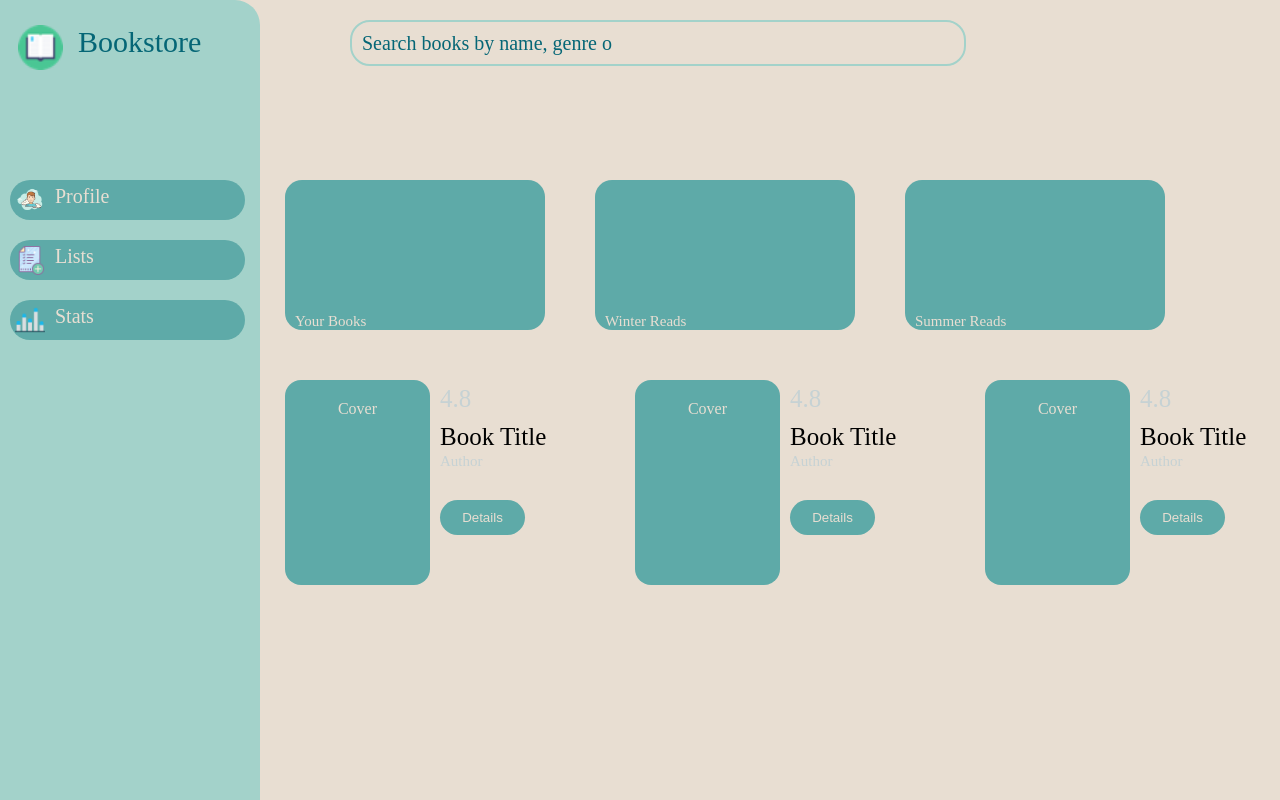
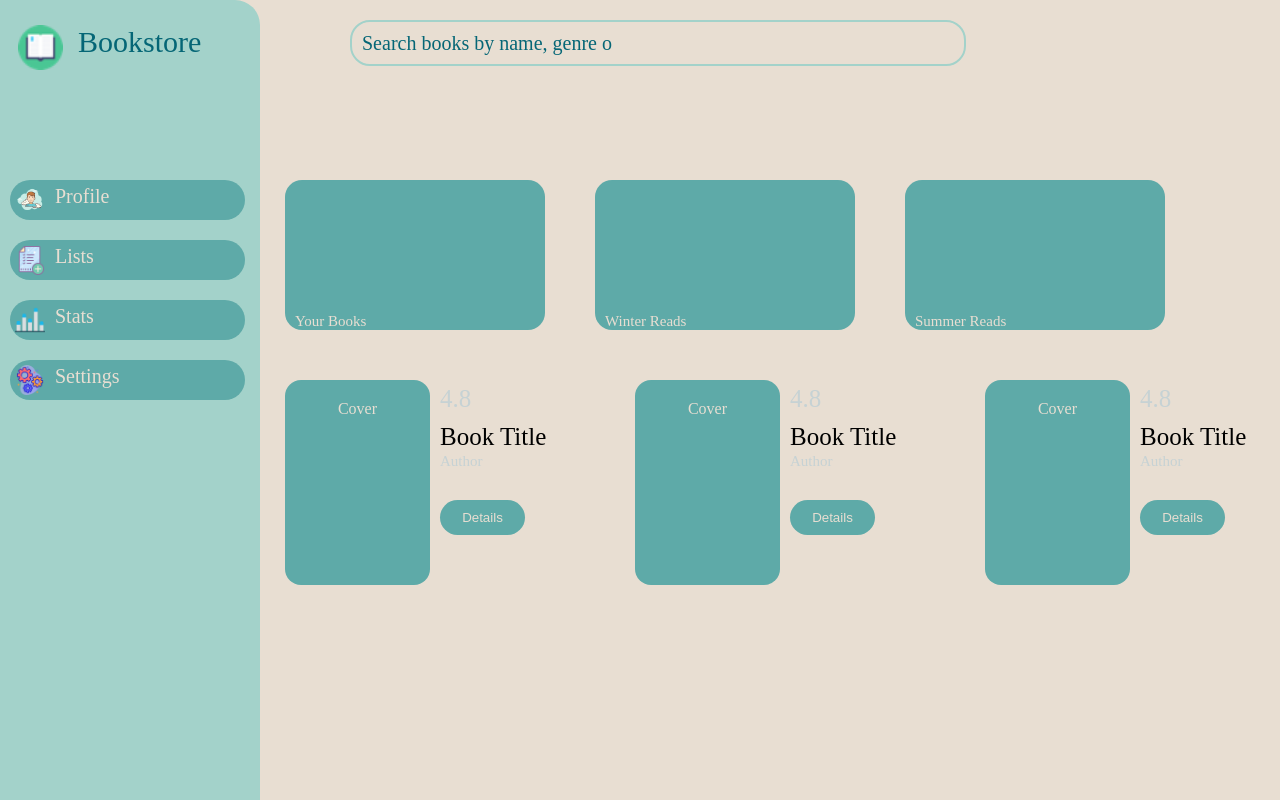
Before and after one commit to Nathan-Ballantyne/bookstore-v2, a React (Create React App) app: page / in a window 1280 px wide. Built offline with nearby package versions, Linux system fonts and the light colour scheme; a web font is replaced by a local one.

Commit message:
add setting nav item

```diff
--- a/src/components/Toolbar/NavItems/Navtems.js
+++ b/src/components/Toolbar/NavItems/Navtems.js
@@ -5,12 +5,14 @@ import bookIcon from '../../../assets/Icons/book-icon.png';
 import listIcon from '../../../assets/Icons/list-icon.png';
 import statsIcon from '../../../assets/Icons/stats-icon.png';
 import userIcon from '../../../assets/Icons/user-icon.png';
+import settingIcon from '../../../assets/Icons/setting-icon.png';
 
 const navItems = [
     { type: 'main', icon: bookIcon, title: 'Bookstore', alt: 'main-icon' },
     { type: 'detail', icon: userIcon, title: 'Profile', alt: 'profile-icon' },
     { type: 'detail', icon: listIcon, title: 'Lists', alt: 'lists-icon' },
     { type: 'detail', icon: statsIcon, title: 'Stats', alt: 'stats-icon' },
+    { type: 'detail', icon: settingIcon, title: 'Settings', alt: 'setting-icon' },
 ];
 
 const NavigationItems = () => {
```
Also changed, not shown: src/assets/Icons/setting-icon.png (added).
